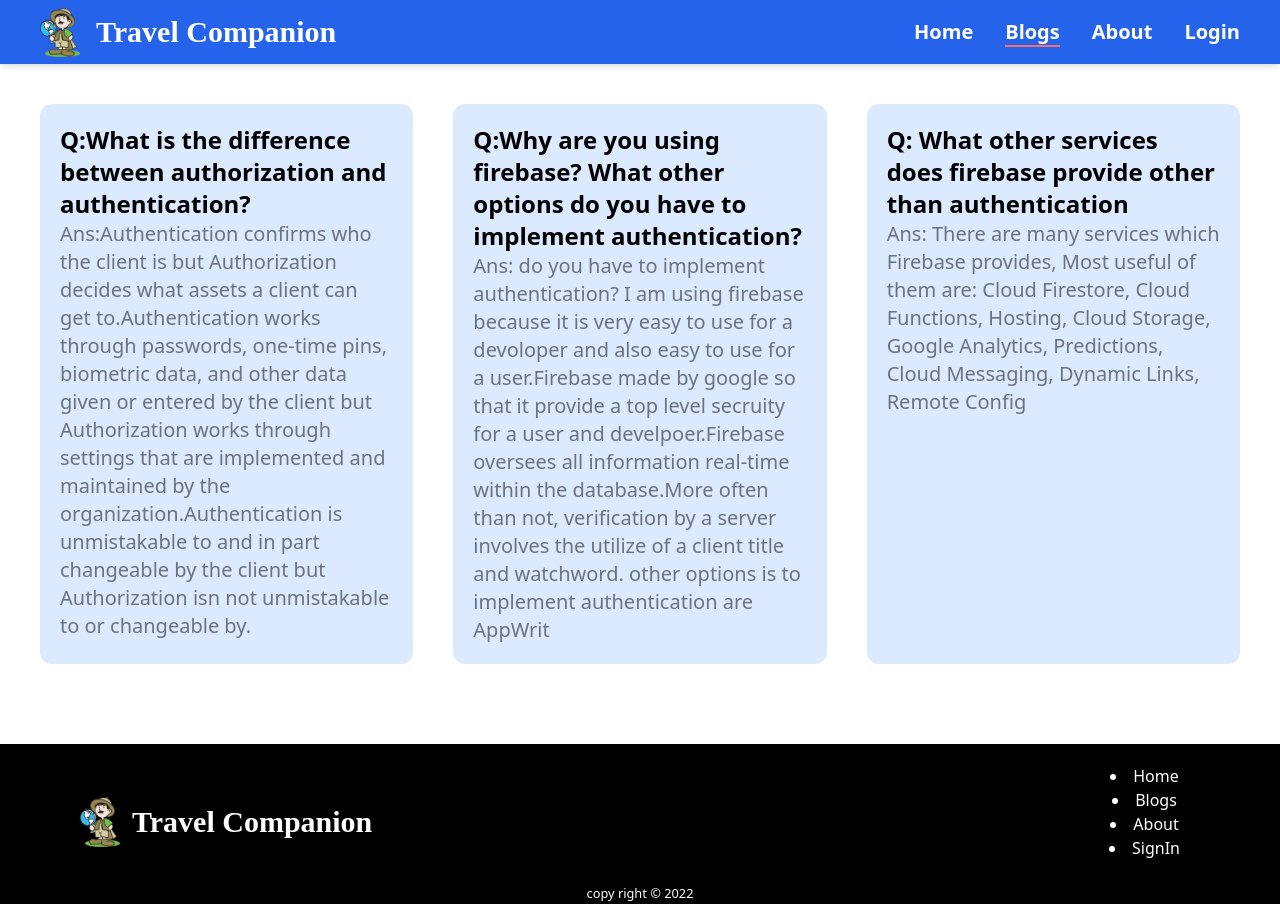
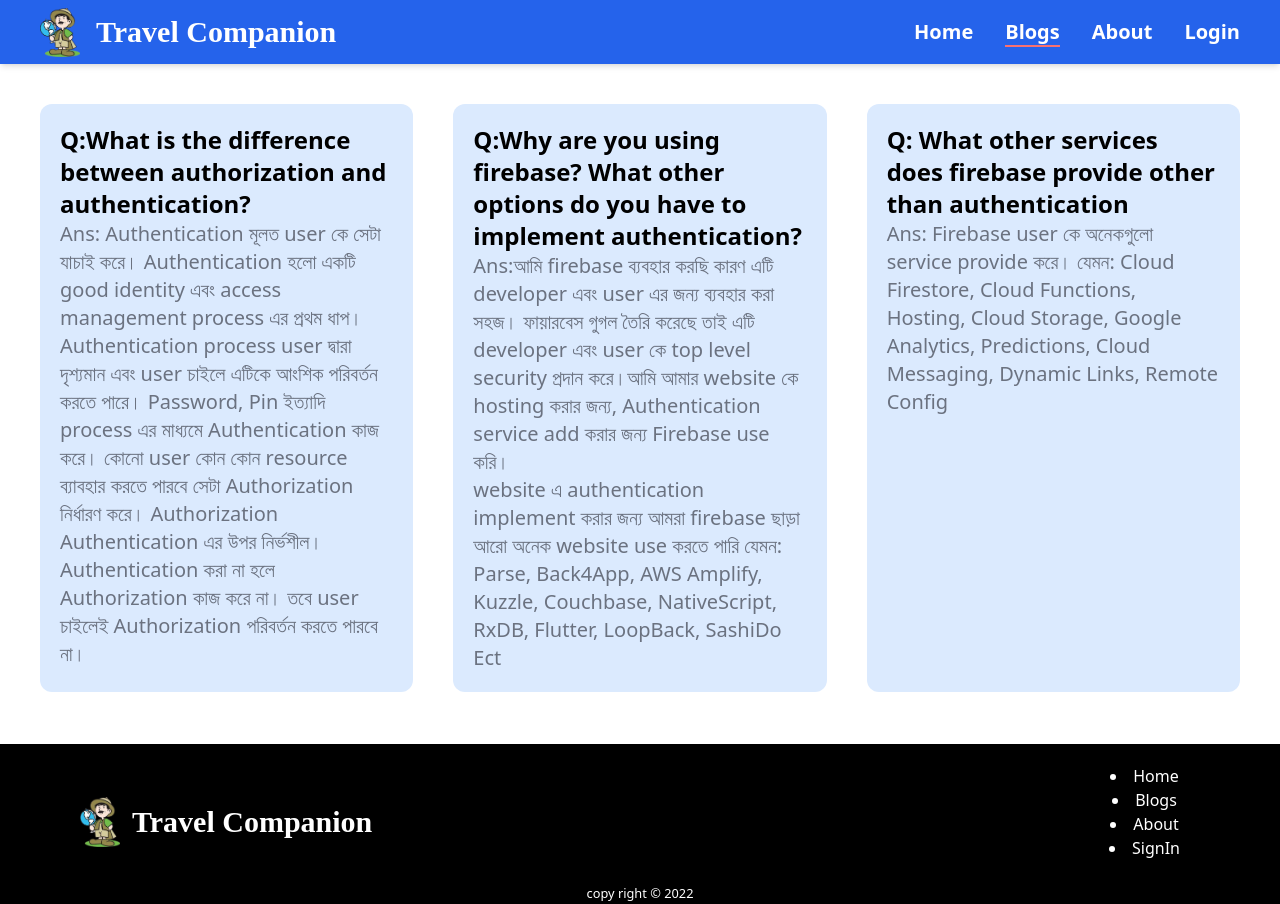
Before and after one commit to saddamhosan/tourist-guide, a React (Create React App) app: page /blogs in a window 1280 px wide. Built offline with nearby package versions, Linux system fonts and the light colour scheme; no server answers.

Commit message:
added blogs

```diff
--- a/src/Component/Blogs/Blogs.js
+++ b/src/Component/Blogs/Blogs.js
@@ -9,14 +9,15 @@
               Q:What is the difference between authorization and authentication?
             </h1>
             <p className="text-xl text-gray-500">
-              Ans:Authentication confirms who the client is but Authorization
-              decides what assets a client can get to.Authentication works
-              through passwords, one-time pins, biometric data, and other data
-              given or entered by the client but Authorization works through
-              settings that are implemented and maintained by the
-              organization.Authentication is unmistakable to and in part
-              changeable by the client but Authorization isn not unmistakable to
-              or changeable by.
+              Ans: Authentication মূলত user কে সেটা যাচাই করে। Authentication
+              হলো একটি good identity এবং access management process এর প্রথম ধাপ।
+              Authentication process user দ্বারা দৃশ্যমান এবং user চাইলে এটিকে
+              আংশিক পরিবর্তন করতে পারে। Password, Pin ইত্যাদি process এর মাধ্যমে
+              Authentication কাজ করে। কোনো user কোন কোন resource ব্যাবহার করতে
+              পারবে সেটা Authorization নির্ধারণ করে। Authorization
+              Authentication এর উপর নির্ভশীল। Authentication করা না হলে
+              Authorization কাজ করে না। তবে user চাইলেই Authorization পরিবর্তন
+              করতে পারবে না।
             </p>
           </div>
           <div className="bg-blue-100 p-5 rounded-xl">
@@ -25,14 +26,14 @@
               implement authentication?
             </h1>
             <p className="text-xl text-gray-500">
-              Ans: do you have to implement authentication? I am using firebase
-              because it is very easy to use for a devoloper and also easy to
-              use for a user.Firebase made by google so that it provide a top
-              level secruity for a user and develpoer.Firebase oversees all
-              information real-time within the database.More often than not,
-              verification by a server involves the utilize of a client title
-              and watchword. other options is to implement authentication are
-              AppWrit
+              Ans:আমি firebase ব্যবহার করছি কারণ এটি developer এবং user এর জন্য
+              ব্যবহার করা সহজ। ফায়ারবেস গুগল তৈরি করেছে তাই এটি developer এবং
+              user কে top level security প্রদান করে।আমি আমার website কে hosting
+              করার জন্য, Authentication service add করার জন্য Firebase use
+              করি। <br /> website এ
+              authentication implement করার জন্য আমরা firebase ছাড়া আরো অনেক
+              website use করতে পারি যেমন: Parse, Back4App, AWS Amplify, Kuzzle,
+              Couchbase, NativeScript, RxDB, Flutter, LoopBack, SashiDo Ect
             </p>
           </div>
           <div className="bg-blue-100 p-5 rounded-xl">
@@ -41,10 +42,10 @@
               authentication
             </h1>
             <p className="text-xl text-gray-500">
-              Ans: There are many services which Firebase provides, Most useful
-              of them are: Cloud Firestore, Cloud Functions, Hosting, Cloud
-              Storage, Google Analytics, Predictions, Cloud Messaging, Dynamic
-              Links, Remote Config
+              Ans: Firebase user কে অনেকগুলো service provide করে। যেমন: Cloud
+              Firestore, Cloud Functions, Hosting, Cloud Storage, Google
+              Analytics, Predictions, Cloud Messaging, Dynamic Links, Remote
+              Config
             </p>
           </div>
         </div>
--- a/src/Component/Register/Register.js
+++ b/src/Component/Register/Register.js
@@ -39,7 +39,7 @@
   const handleSubmit = async (e) => {
     e.preventDefault();
     if (password !== confirmPassword) {
-      toast.error(" password mich match");
+      toast.error(" password mich match",{id:'error'});
       return;
     }
     await createUserWithEmailAndPassword(email, password);
```
Also changed, not shown: 1 other file (tests, documents, lock files or other folders).
